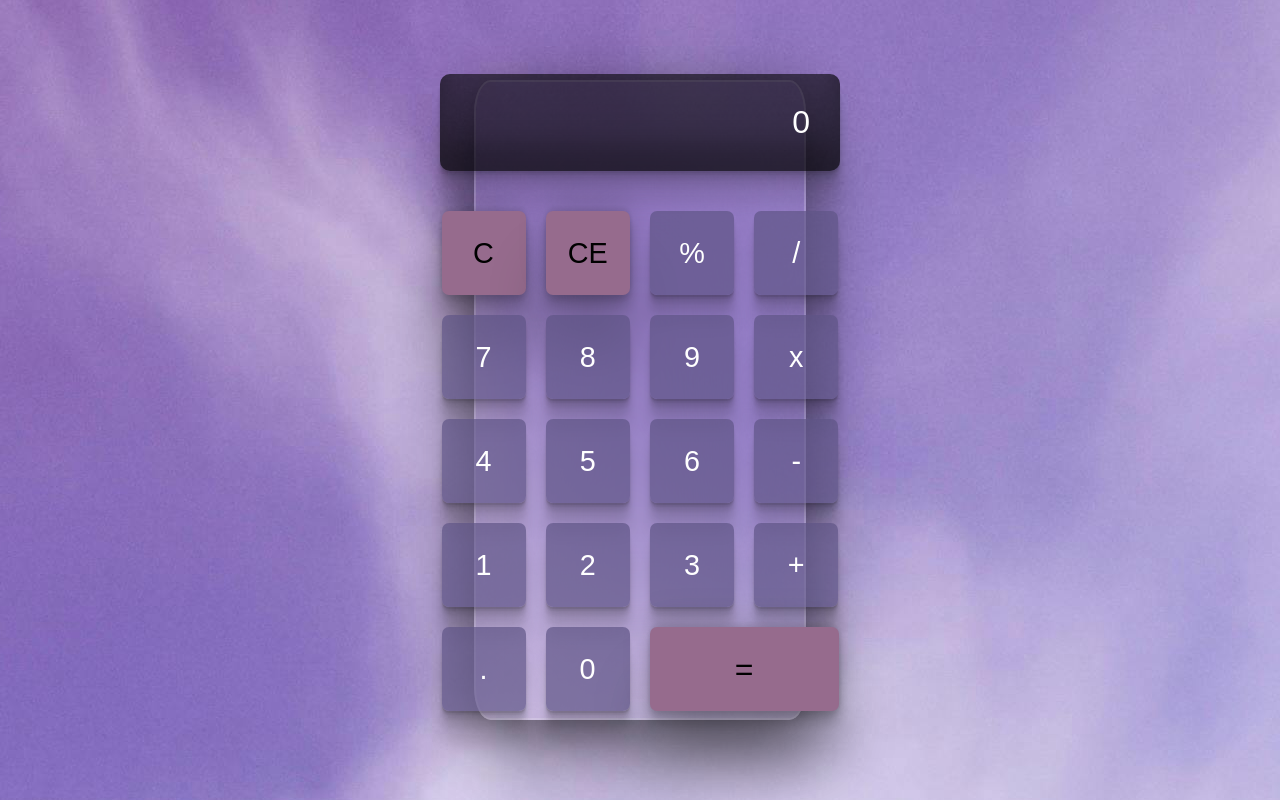
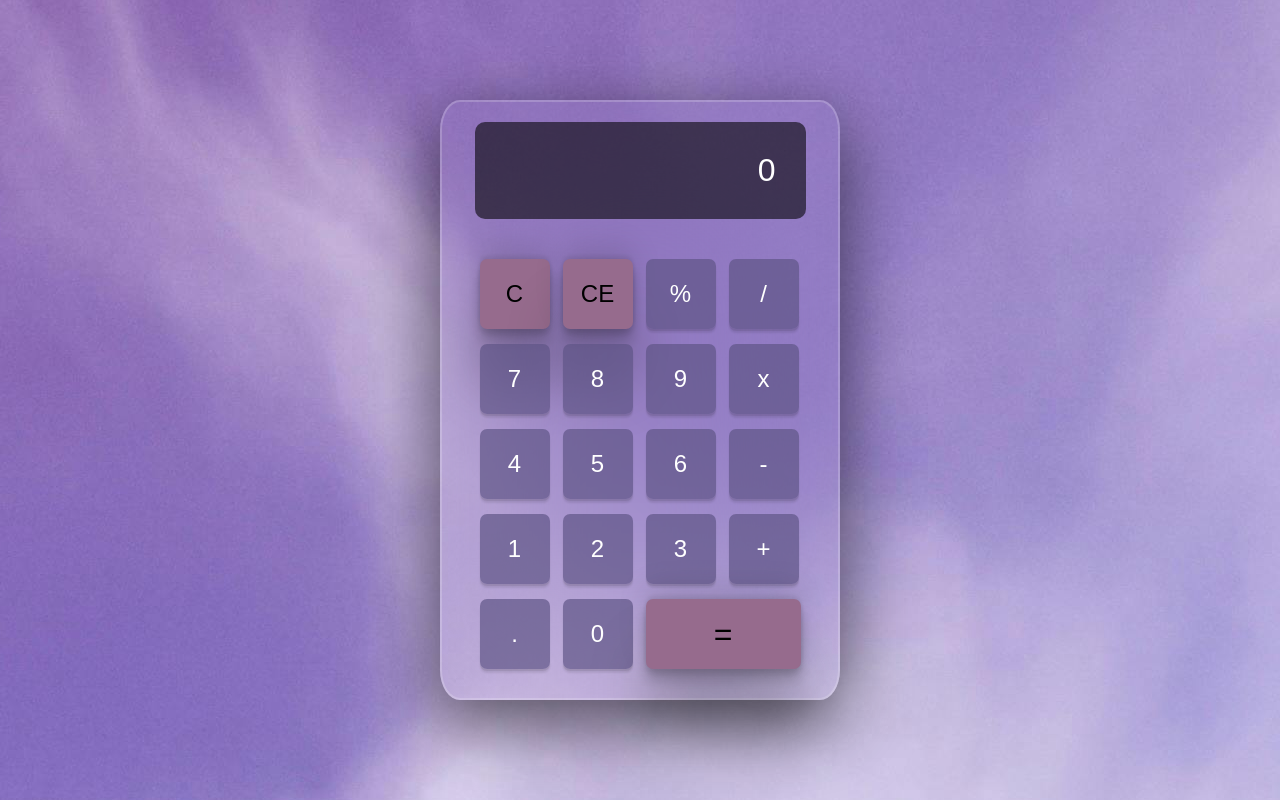
Before and after one commit to SuianeHenrichs1/calculadora-simples, a plain HTML site: page index.html in a window 1280 px wide. Drawn offline with Linux system fonts and the light colour scheme.

Commit message:
Atualiza o CSS com os novos ajustes de layout

```diff
--- a/style.css
+++ b/style.css
@@ -1,3 +1,4 @@
+/* Reset de margens, padding e box-sizing para todos os elementos */
 * {
     margin: 0;
     padding: 0;
@@ -5,92 +6,96 @@
     font-family: "Poppins", sans-serif;
 }
 
+/* Estilo para o html e body */
 html, body {
     height: 100%;
     margin: 0;
     padding: 0;
     box-sizing: border-box;
     background: url(imagem/pexels-didsss-7450361.jpg);
-    background-size: cover; /* A imagem vai cobrir toda a tela */
+    background-size: cover;
     background-position: center center;
     background-repeat: no-repeat;
-    overflow: hidden; /* Evita rolagem extra */
+    overflow: hidden;
 }
 
 /* Container principal */
 .container {
     display: flex;
-    height: 100vh; /* Ocupa toda a altura da tela */
-    width: 100vw; /* Ocupa toda a largura da tela */
-    justify-content: center; /* Centraliza horizontalmente */
-    align-items: center; /* Centraliza verticalmente */
+    height: 100vh;
+    width: 100vw;
+    justify-content: center;
+    align-items: center;
     position: relative;
 }
 
-/* Estilo para a calculadora */
+/* Container da calculadora */
 #calculadora-container {
-    display: flex; /* Usa o modelo de layout flexível */
-    flex-direction: column; /* Organiza os elementos dentro do container em uma coluna */
-    justify-content: center; /* Garante que os elementos sejam centralizados verticalmente */
-    align-items: center; /* Garante que os elementos sejam centralizados horizontalmente */
-    padding: 20px; /* Adiciona um espaçamento interno ao container */
-    border: 2px solid rgba(255, 255, 255, .2); /* Adiciona uma borda sutil de 2px de espessura */
-    background-color: transparent; /* Define o fundo como transparente */
-    box-shadow: rgba(0, 0, 0, 0.56) 0px 22px 70px 4px; /* Aplica uma sombra suave para destacar o container */
-    width: 26%; /* Define que a largura do container será 25% da tela */
-    height: 80%; /* Define que a altura do container será 80% da altura da tela */
-    border-radius: 5%; /* Arredonda os cantos do container com um raio de 6% */
-    position: absolute; /* Posiciona o container de forma absoluta dentro do seu elemento pai */
-    z-index: 1; /* Garante que o container apareça acima de outros elementos com menor valor de z-index */
-    backdrop-filter: blur(90px); /* Aplica um desfoque ao fundo atrás do container */
+    display: flex;
+    flex-direction: column;
+    justify-content: flex-start;
+    align-items: center;
+    padding: 20px;
+    border: 2px solid rgba(255, 255, 255, .2);
+    background-color: transparent;
+    box-shadow: rgba(0, 0, 0, 0.56) 0px 22px 70px 4px;
+    width: 100%;
+    max-width: 400px; /* Garante que a largura não ultrapasse 400px */
+    height: auto;
+    max-height: 600px;
+    border-radius: 5%;
+    position: absolute;
+    z-index: 1;
+    backdrop-filter: blur(90px);
 }
-
 
 /* Estilo para o resultado da calculadora */
 #resultado {
     width: 100%;
-    max-width: 400px;
+    max-width: 365px; /* Ajusta para ficar um pouco mais estreito */
     background-color: #00000093;
     padding: 30px;
     text-align: right;
     font-size: 2rem;
     border-radius: 10px;
-    box-shadow: rgba(0, 0, 0, 0.17) 0px -23px 25px 0px inset, rgba(0, 0, 0, 0.15) 0px -36px 30px 0px inset, rgba(0, 0, 0, 0.1) 0px -79px 40px 0px inset, rgba(0, 0, 0, 0.06) 0px 2px 1px, rgba(0, 0, 0, 0.09) 0px 4px 2px, rgba(0, 0, 0, 0.09) 0px 8px 4px, rgba(0, 0, 0, 0.09) 0px 16px 8px, rgba(0, 0, 0, 0.09) 0px 32px 16px;
-    margin: 0 auto 35px;
+    margin-bottom: 35px;
     color: #fff;
+    box-sizing: border-box; /* Garante que o padding não sobrecarregue a largura */
+    margin-left: auto; /* Centraliza o resultado */
+    margin-right: auto; /* Centraliza o resultado */
 }
 
-/* Estilo para as linhas de botões usando grid */
+/* Estilo para as linhas de botões */
 .linha-1, .linha-2, .linha-3, .linha-4, .linha-5 {
     display: grid;
     grid-template-columns: repeat(4, 1fr);
-    gap: 10px;
-    margin-bottom: 10px;
+    gap: 1px; /* Espaçamento menor entre os botões */
+    margin-bottom: 5px;
 }
 
 /* Estilo para os botões */
 button {
-    padding: 42px; /* Adiciona 15px de preenchimento dentro do botão */
-    margin: 5px; /* Adiciona 5px de espaço entre os botões */
-    border: none; /* Remove a borda padrão dos botões */
-    border-radius: 7px; /* Arredonda as bordas do botão com raio de 7px */
-    cursor: pointer; /* Muda o cursor para uma mãozinha quando o usuário passa o mouse sobre o botão */
-    font-size: 1.8rem; /* Define o tamanho da fonte do texto do botão */
-    background-color: #5f5486b0; /* Define a cor de fundo do botão (tom de roxo) */
-    transition: background-color 0.3s ease; /* Cria uma transição suave de 0.3 segundos quando a cor de fundo mudar */
-    display: flex; /* Usa o modelo flexbox para o layout do botão */
-    align-items: center; /* Alinha o conteúdo do botão verticalmente ao centro */
-    justify-content: center; /* Alinha o conteúdo do botão horizontalmente ao centro */
-    box-sizing: border-box; /* Garante que o padding e a borda não aumentem o tamanho do botão */
-    width: 60px; /* Define a largura do botão como 60px */
-    height: 60px; /* Define a altura do botão como 60px */
+    padding: 15px;
+    margin: 5px;
+    border: none;
+    border-radius: 7px;
+    cursor: pointer;
+    font-size: 1.5rem;
+    background-color: #5f5486b0;
+    transition: background-color 0.3s ease;
+    display: flex;
+    align-items: center;
+    justify-content: center;
+    width: 70px; /* Ajusta a largura do botão */
+    height: 70px; /* Ajusta a altura do botão */
     color: #fff;
-    box-shadow: rgba(0, 0, 0, 0.09) 0px 2px 1px, rgba(0, 0, 0, 0.09) 0px 4px 2px, rgba(0, 0, 0, 0.09) 0px 8px 4px, rgba(0, 0, 0, 0.09) 0px 16px 8px, rgba(0, 0, 0, 0.09) 0px 32px 16px;
+    box-sizing: border-box;
+    box-shadow: rgba(0, 0, 0, 0.09) 0px 2px 1px, rgba(0, 0, 0, 0.09) 0px 4px 2px;
 }
 
 /* Efeito de hover para todos os botões */
 button:hover {
-    background-color: #9b7eab; /* Cor de fundo quando o mouse passa sobre o botão */
+    background-color: #9b7eab;
 }
 
 /* Estilo para o botão C */
@@ -111,21 +116,35 @@ button:hover {
 .igual-button {
     background-color: #966b8d;
     color: #000000;
-    font-size: 2rem;
-    width: 189px; /* Ajuste a largura do botão de igual */
-    height: 60px;
-    grid-column: span 2;
+    font-size: 2rem; /* Tamanho maior */
+    width: 155px; /* Ajuste a largura do botão de igual */
+    height: 70px;
+    grid-column: span 2; /* Faz o botão de igual ocupar duas colunas */
     box-shadow: rgba(0, 0, 0, 0.25) 0px 54px 55px, rgba(0, 0, 0, 0.12) 0px -12px 30px, rgba(0, 0, 0, 0.12) 0px 4px 6px, rgba(0, 0, 0, 0.17) 0px 12px 13px, rgba(0, 0, 0, 0.09) 0px -3px 5px;
 }
 
 /* Efeito de hover para o botão de igual */
 .igual-button:hover {
-    background-color: #d8a8be; /* Cor quando o mouse passa sobre o botão de igual */
+    background-color: #d8a8be;
 }
 
+/* Ajustes para telas menores */
 @media (max-width: 768px) {
-    #calculadora-container {
-        width: 90%; /* Ajusta a largura do container para 80% da tela em telas menores */
-        height: 90%; /* Ajusta a altura do container para 80% da tela em telas menores */
+    .igual-button {
+        width: 80%; /* Ajusta a largura para não ficar tão grande em telas pequenas */
+        height: 60px; /* Ajusta a altura */
+        grid-column: span 1; /* Faz o botão de igual ocupar apenas 1 coluna */
+    }
+
+    button {
+        padding: 15px;
+        font-size: 1.2rem;
+        width: 60px;
+        height: 60px;
+    }
+
+    .igual-button {
+        width: 60px; /* Ajusta a largura do botão igual */
+        font-size: 1.5rem; /* Ajusta o tamanho da fonte do botão igual */
     }
 }
```
